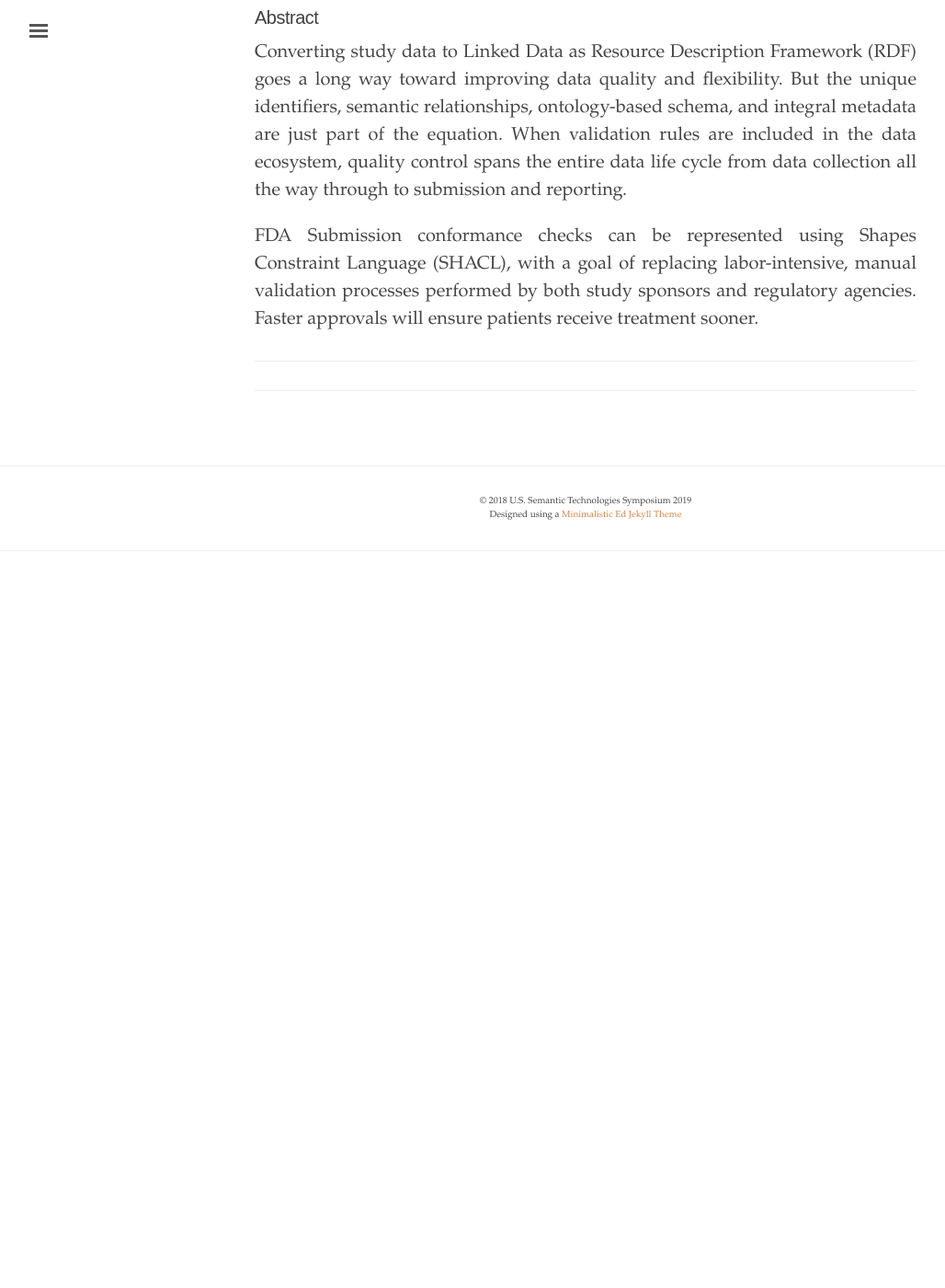
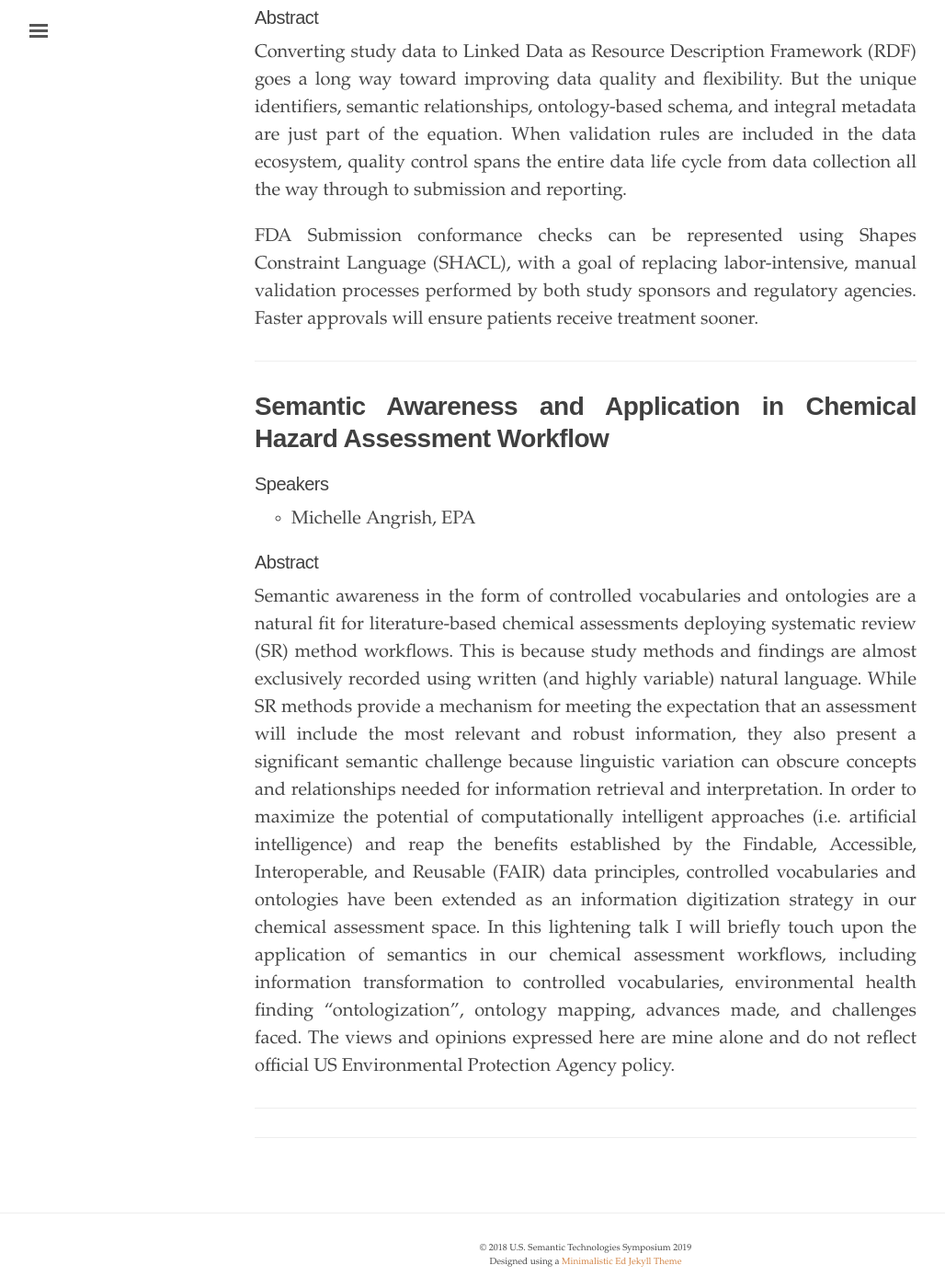
Before and after one commit to us2ts/us2ts.github.io, a Jekyll site: the page built from pages/lightning-talks.md, in a window 1280 px wide and 1400 px high, scrolled down 3151 px. Shown: the whole window at 92% size, without its empty margins (3-1031 px from the left). Built offline with Jekyll 4.4.1, drawn with Linux system fonts in a browser that asks for light colours; comment, search, counter and statistics services are not loaded; before the commit the page ends 3781 px from its top, so only the background shows below that.

Commit message:
adding epa talk

```diff
--- a/pages/lightning-talks.md
+++ b/pages/lightning-talks.md
@@ -70,3 +70,14 @@ This lightening talk will present a position statement and research agenda in th
 Converting study data to Linked Data as Resource Description Framework (RDF) goes a long way toward improving data quality and flexibility. But the unique identifiers, semantic relationships, ontology-based schema, and integral metadata are just part of the equation. When validation rules are included in the data ecosystem, quality control spans the entire data life cycle from data collection all the way through to submission and reporting.
 
 FDA Submission conformance checks can be represented using Shapes Constraint Language (SHACL), with a goal of replacing labor-intensive, manual validation processes performed by both study sponsors and regulatory agencies. Faster approvals will ensure patients receive treatment sooner.
+
+----------------------------------------------------------------
+
+# Semantic Awareness and Application in Chemical Hazard Assessment Workflow {#chemical-assessment}
+
+#### Speakers
+- Michelle Angrish, EPA
+
+#### Abstract
+
+Semantic awareness in the form of controlled vocabularies and ontologies are a natural fit for literature-based chemical assessments deploying systematic review (SR) method workflows. This is because study methods and findings are almost exclusively recorded using written (and highly variable) natural language. While SR methods provide a mechanism for meeting the expectation that an assessment will include the most relevant and robust information, they also present a significant semantic challenge because linguistic variation can obscure concepts and relationships needed for information retrieval and interpretation. In order to maximize the potential of computationally intelligent approaches (i.e. artificial intelligence) and reap the benefits established by the Findable, Accessible, Interoperable, and Reusable (FAIR) data principles, controlled vocabularies and ontologies have been extended as an information digitization strategy in our chemical assessment space. In this lightening talk I will briefly touch upon the application of semantics in our chemical assessment workflows, including information transformation to controlled vocabularies, environmental health finding “ontologization”, ontology mapping, advances made, and challenges faced. The views and opinions expressed here are mine alone and do not reflect official US Environmental Protection Agency policy.
```
